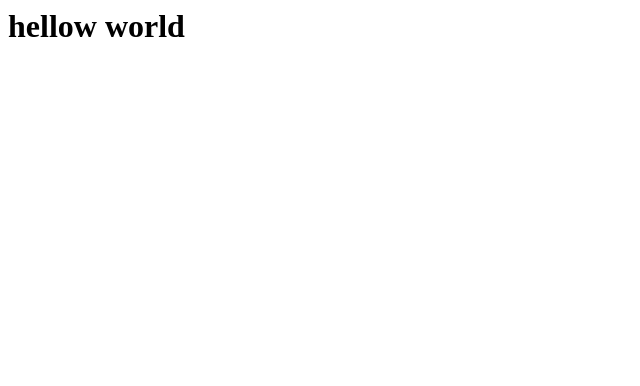
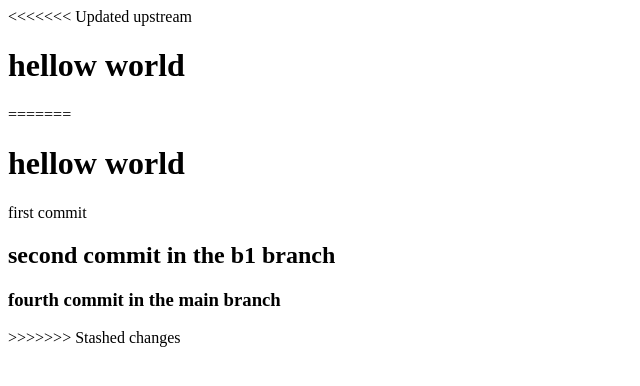
Before and after one commit to Mostafa-Nafady/Git-instruction-excercise, a plain HTML site: page index.html in a window 1280 px wide. Shown: the whole page, without its empty margins (0-640 px from the left). Drawn offline with Linux system fonts and the light colour scheme.

Commit message:
this is a commit m4 in the main branch

```diff
--- a/index.html
+++ b/index.html
@@ -1 +1,7 @@
+<<<<<<< Updated upstream
 <h1>hellow world</h1>
+=======
+<h1>hellow world</h1> first commit
+<h2>second commit in the b1 branch</h2>
+<h3>fourth commit in the main branch</h3>
+>>>>>>> Stashed changes
```
